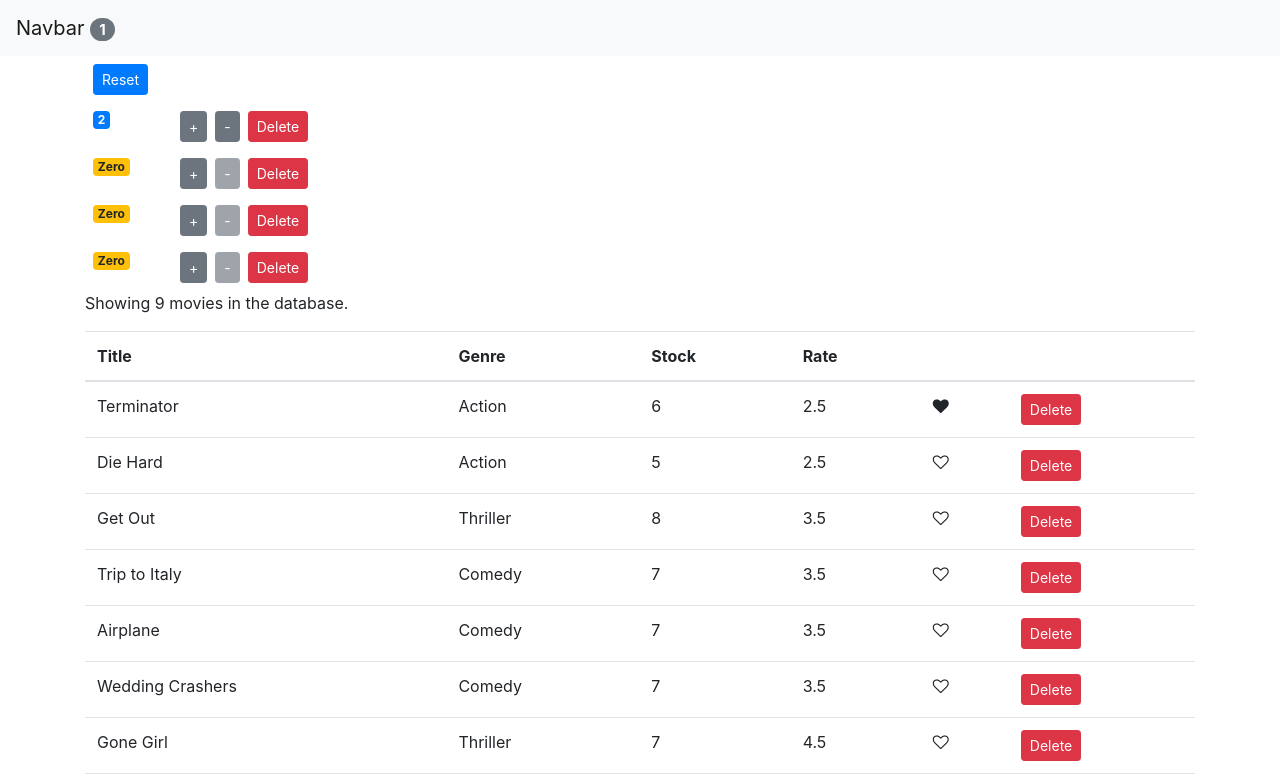
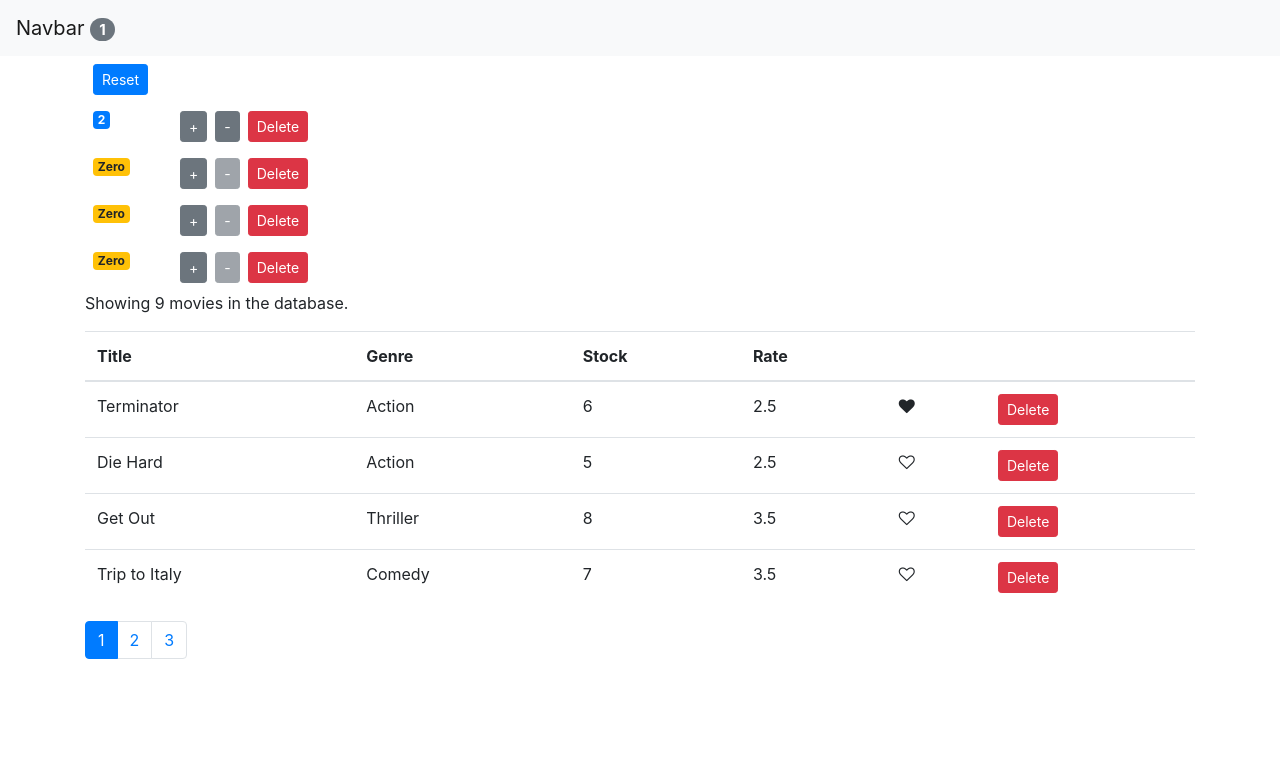
Before and after one commit to XiaozhouCui/vidly, a React (Create React App) app: page / in a window 1280 px wide. Shown: the top 784 px of the page. Built offline with nearby package versions, Linux system fonts and the light colour scheme.

Commit message:
Pagination added with PropTypes validation

```diff
--- a/package.json
+++ b/package.json
@@ -9,6 +9,7 @@
     "bootstrap": "^4.4.1",
     "font-awesome": "^4.7.0",
     "lodash": "^4.17.15",
+    "prop-types": "^15.7.2",
     "react": "^16.13.1",
     "react-dom": "^16.13.1",
     "react-scripts": "3.4.1"
--- a/src/components/movies.jsx
+++ b/src/components/movies.jsx
@@ -2,6 +2,7 @@
 import Like from "./like";
 import Pagination from "./pagination";
 import { getMovies } from "../services/fakeMovieService";
+import { paginate } from "../utils/paginate";
 
 class Movies extends Component {
   state = {
@@ -31,8 +32,12 @@
   render() {
     // save length of movies array as 'count'
     const { length: count } = this.state.movies;
-    const { pageSize, currentPage } = this.state;
+    const { pageSize, currentPage, movies: allMovies } = this.state;
+
     if (count === 0) return <p>There are no movies in the database.</p>;
+
+    const movies = paginate(allMovies, currentPage, pageSize);
+
     return (
       <React.Fragment>
         <p>Showing {count} movies in the database.</p>
@@ -48,7 +53,7 @@
             </tr>
           </thead>
           <tbody>
-            {this.state.movies.map((movie) => (
+            {movies.map((movie) => (
               <tr key={movie._id}>
                 <td>{movie.title}</td>
                 <td>{movie.genre.name}</td>
```
Also changed, not shown: src/components/pagination.jsx (+8 -0 lines).
